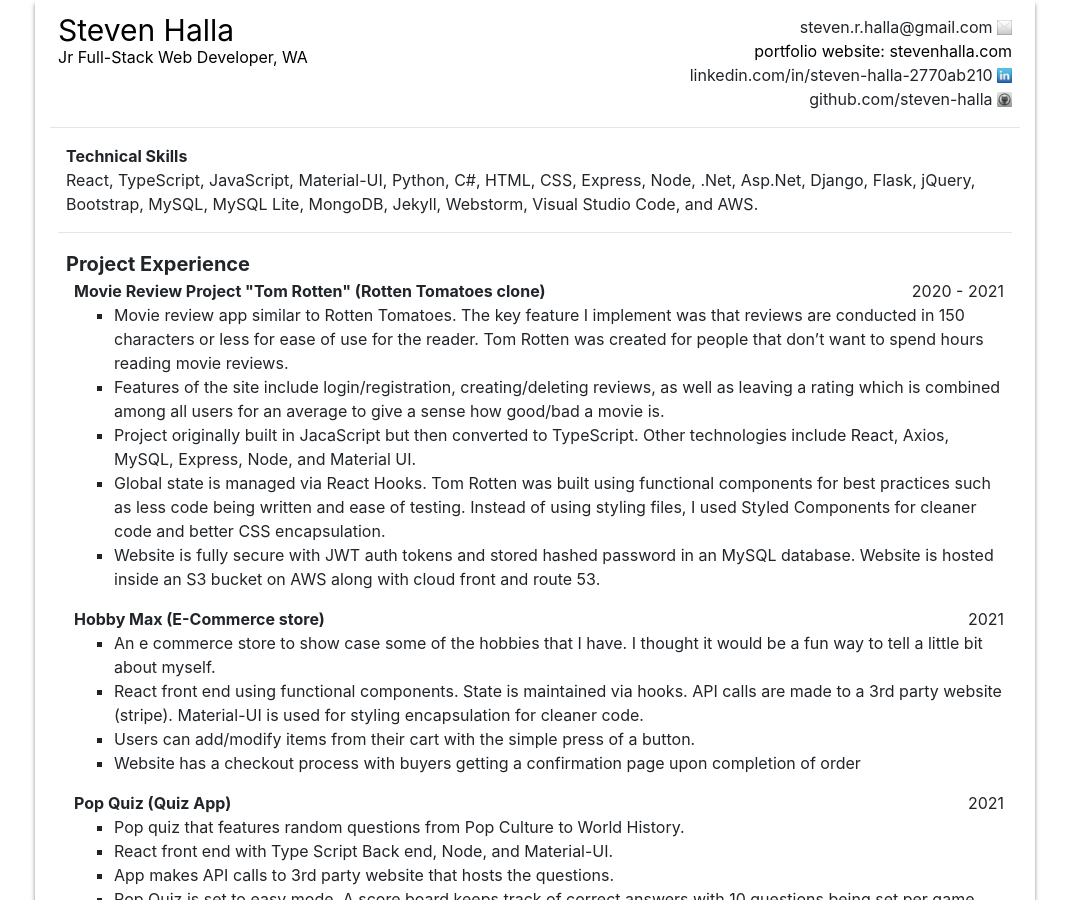
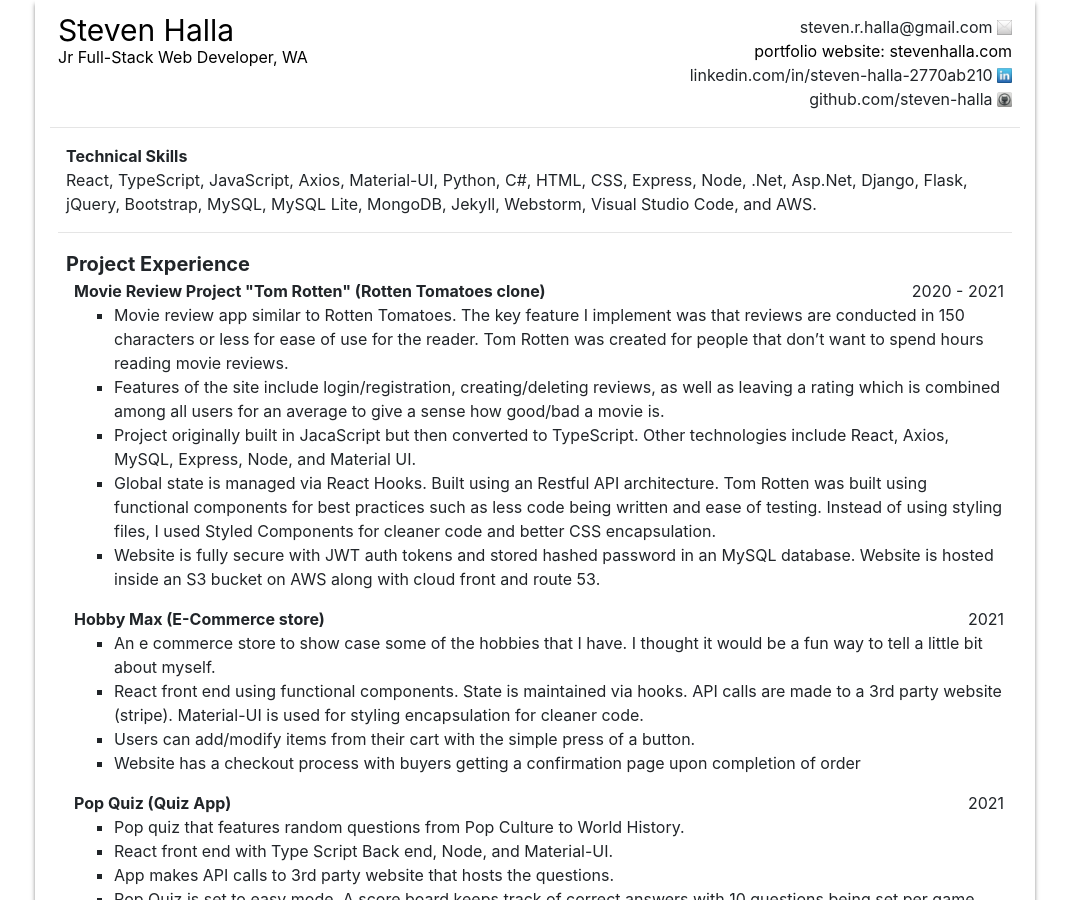
Before and after one commit to steven-halla/stevehalla.com, a Jekyll site: the page built from resume.html, in a window 1280 px wide and 900 px high. Shown: the whole window, without its empty margins (105-1174 px from the left). Built offline with Jekyll 4.4.1, drawn with Linux system fonts in a browser that asks for light colours.

```diff
--- a/resume.html
+++ b/resume.html
@@ -85,7 +85,7 @@
                 </div>
             </div>
             <div class="technology-list">
-                React, TypeScript, JavaScript, Material-UI, Python, C#, HTML, CSS, Express, Node, .Net, Asp.Net,
+                React, TypeScript, JavaScript, Axios, Material-UI, Python, C#, HTML, CSS, Express, Node, .Net, Asp.Net,
                 Django, Flask, jQuery, Bootstrap, MySQL, MySQL Lite, MongoDB, Jekyll, Webstorm, Visual Studio Code,  and AWS.
             </div>
         </div>
@@ -116,11 +116,11 @@
                     all users for an average to give a sense how good/bad a movie is.
                 </li>
                 <li class="activity-description-item">
-                    Project originally built in JacaScript but then converted to TypeScript. Other technologies include React, Axios, MySQL, Express, Node,
+                    Project originally built in JacaScript but then converted to TypeScript. Other technologies include React,  Axios, MySQL, Express, Node,
                     and Material UI.
                 </li>
                 <li class="activity-description-item">
-                    Global state is managed via React Hooks. Tom Rotten was built using functional components for best practices such as less code being written and ease of testing. Instead of using styling files, I used Styled Components for cleaner code and better CSS encapsulation.
+                    Global state is managed via React Hooks. Built using an Restful API architecture.  Tom Rotten was built using functional components for best practices such as less code being written and ease of testing. Instead of using styling files, I used Styled Components for cleaner code and better CSS encapsulation.
                 </li>
                 <li>
                     Website is fully secure with JWT auth tokens and stored hashed password in an MySQL database. Website is hosted inside an S3 bucket
@@ -143,7 +143,7 @@
                     An e commerce store to show case some of the hobbies that I have. I thought it would be a fun way to tell a little bit about myself.
                 </li>
                 <li class="activity-description-item">
-                    React front end using functional components. State is maintained via hooks.  API calls are made to a 3rd party website (stripe).
+                    React front end using functional components. State is maintained via hooks. API calls are made to a 3rd party website (stripe).
                     Material-UI is used for styling encapsulation for cleaner code.
                 </li>
                 <li class="activity-description-item">
```
Also changed, not shown: _posts/2021-06-01-full-crud-movie-review-app.markdown (+11 -0 lines).
